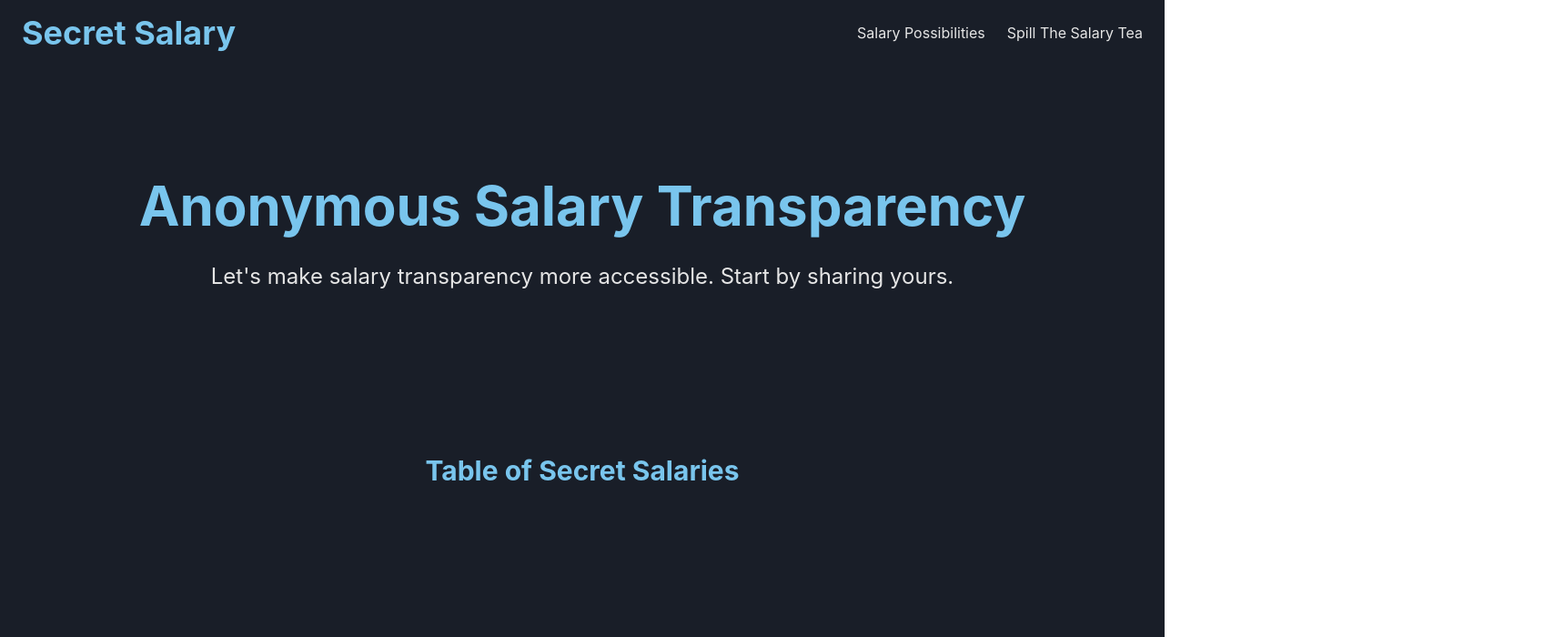
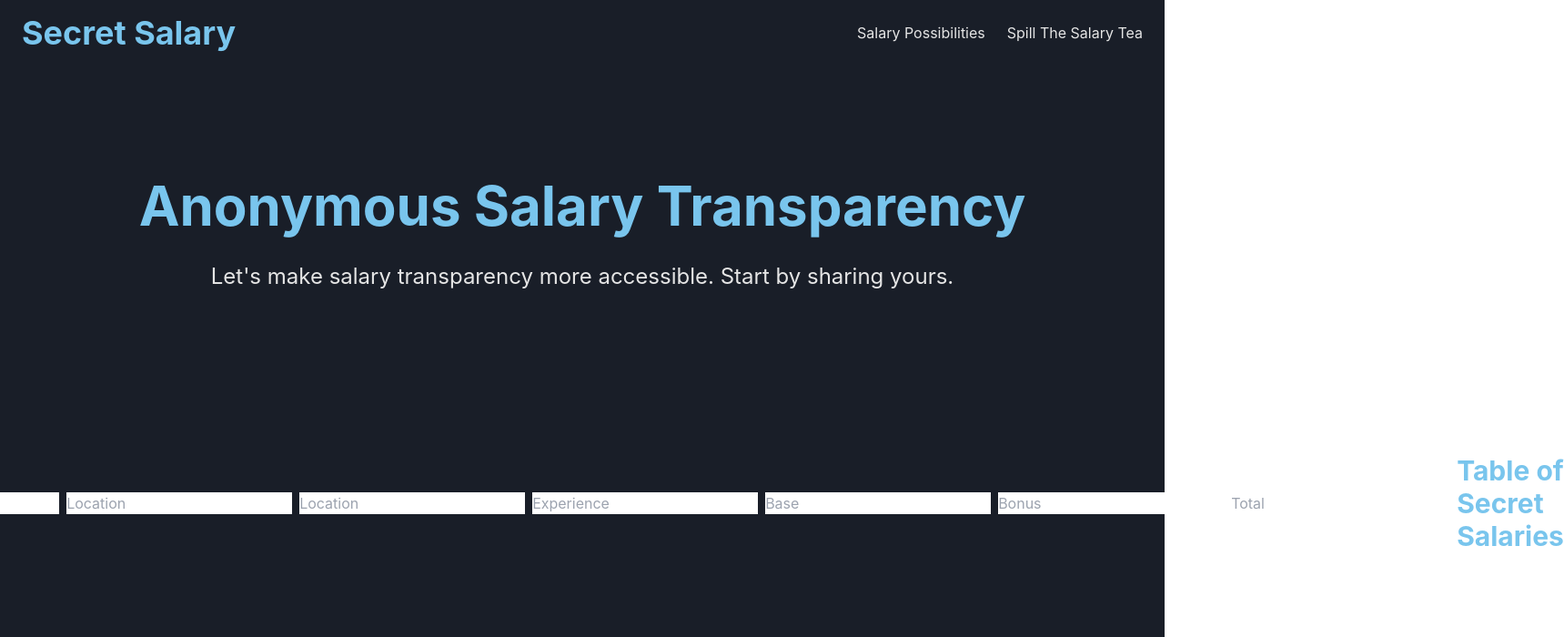
Before and after one commit to ziraserrano/secretsalary, a React (Vite) app: page / in a window 1280 px wide. Shown: the top 700 px of the page at 91% size, 1719 px wide, since content can reach past the window. Built offline with nearby package versions, Linux system fonts and the light colour scheme; what prettier-plugin-tailwindcss would draw is missing.

Commit message:
Add forms/inputs

```diff
--- a/src/components/Table.jsx
+++ b/src/components/Table.jsx
@@ -3,6 +3,16 @@
 export default function Table() {
 	return (
 		<div className="container flex h-max items-center justify-center">
+			<form class="flex gap-1">
+				<input placeholder="Company"></input>
+				<input placeholder="Title"></input>
+				<input placeholder="Location"></input>
+				<input placeholder="Location"></input>
+				<input placeholder="Experience"></input>
+				<input placeholder="Base"></input>
+				<input placeholder="Bonus"></input>
+				<input placeholder="Total"></input>
+			</form>
 			<h1 className="text-3xl font-bold text-blue">Table of Secret Salaries</h1>
 		</div>
 	);
```
